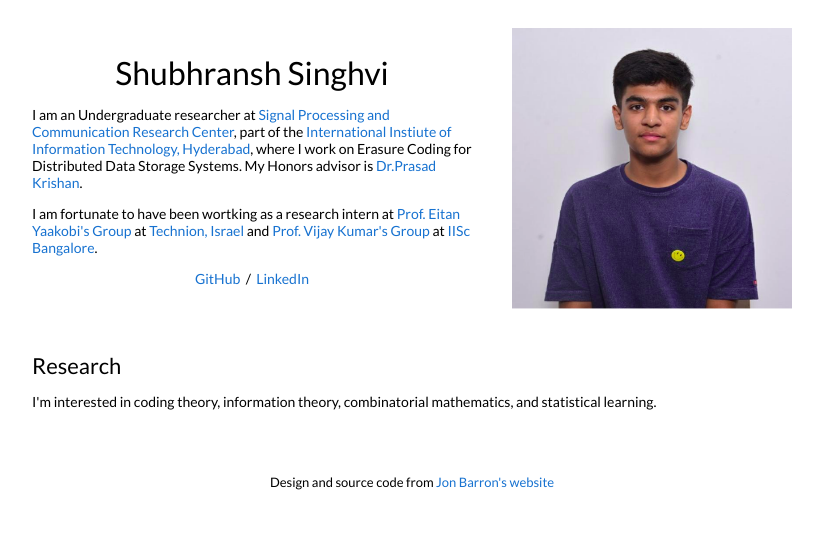
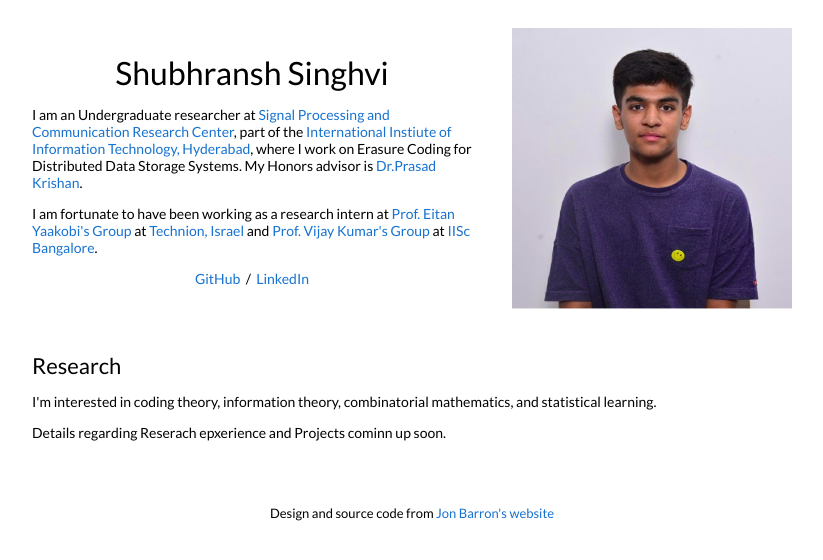
Before and after one commit to shubhranshsinghvi/shubhranshsinghvi.github.io, a Jekyll site: the page built from _posts/2019-06-02-venue.markdown, in a window 1280 px wide. Shown: the top 560 px of the page, without its empty margins (228-1051 px from the left). Built offline with Jekyll 4.4.1, drawn with Linux system fonts in a browser that asks for light colours.

Commit message:
Update default.html

```diff
--- a/_layouts/default.html
+++ b/_layouts/default.html
@@ -30,7 +30,7 @@
               <p>I am an Undergraduate researcher at <a href="https://spcrc.iiit.ac.in/index.html">Signal Processing and Communication Research Center</a>, part of the <a href="https://www.iiit.ac.in/">International Instiute of Information Technology, Hyderabad</a>, where I work on Erasure Coding for Distributed Data Storage Systems. My Honors advisor is <a href="https://faculty.iiit.ac.in/~prasad.krishnan/">Dr.Prasad Krishan</a>.
               </p>
               <p>
-                I am fortunate to have been wortking as a research intern at <a href="https://yaakobi.net.technion.ac.il/"> Prof. Eitan Yaakobi's Group</a> at <a href="https://www.technion.ac.il/en/home-2/">Technion, Israel</a> and <a href="https://ece.iisc.ac.in/~pvkece/"> Prof. Vijay Kumar's Group</a> at <a href="https://www.iisc.ac.in/">IISc Bangalore</a>.
+                I am fortunate to have been working as a research intern at <a href="https://yaakobi.net.technion.ac.il/"> Prof. Eitan Yaakobi's Group</a> at <a href="https://www.technion.ac.il/en/home-2/">Technion, Israel</a> and <a href="https://ece.iisc.ac.in/~pvkece/"> Prof. Vijay Kumar's Group</a> at <a href="https://www.iisc.ac.in/">IISc Bangalore</a>.
               </p>
               <p style="text-align:center">
                 <a href="https://github.com/shubhranshsinghvi">GitHub</a> &nbsp;/&nbsp;
@@ -49,6 +49,9 @@
               <h2>Research</h2>
               <p>
                 I'm interested in coding theory, information theory, combinatorial mathematics, and statistical learning.
+              </p>
+              <p>
+                Details regarding Reserach epxerience and Projects cominn up soon.
               </p>
             </td>
           </tr>
```
